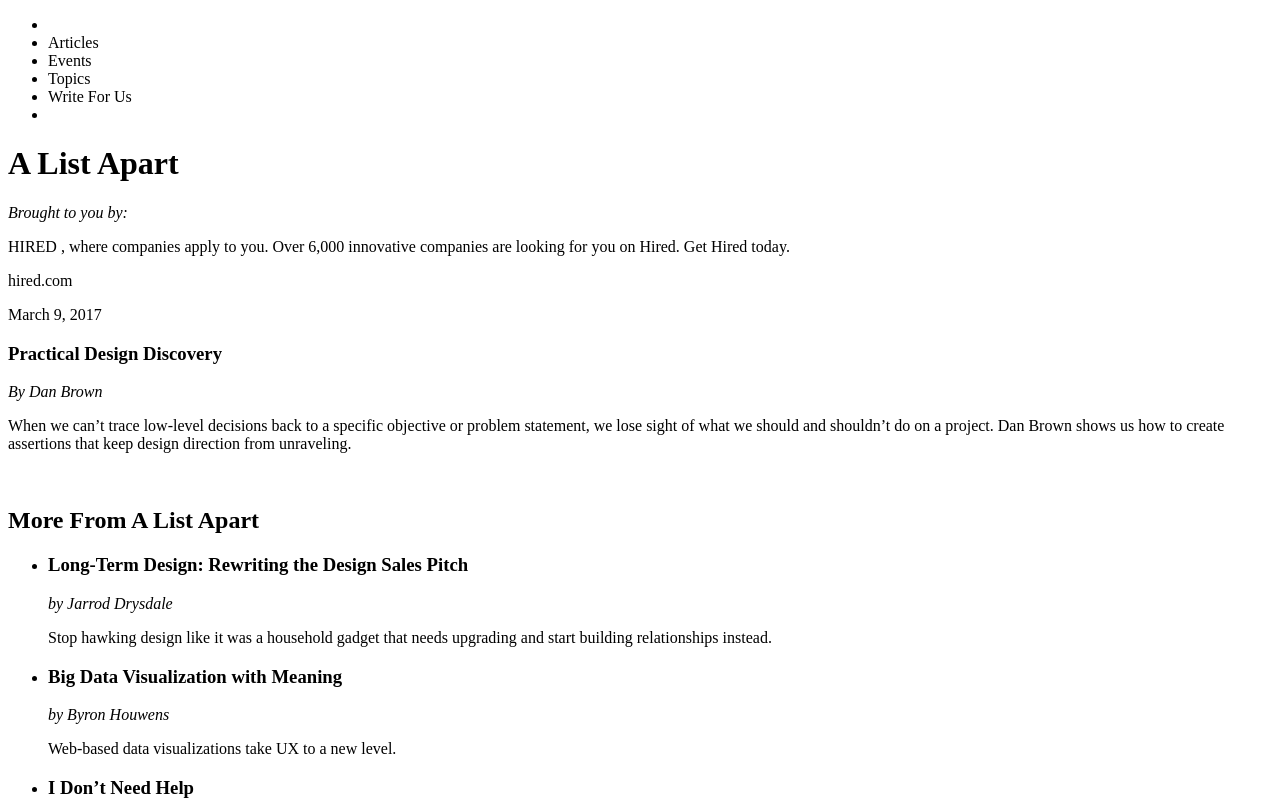
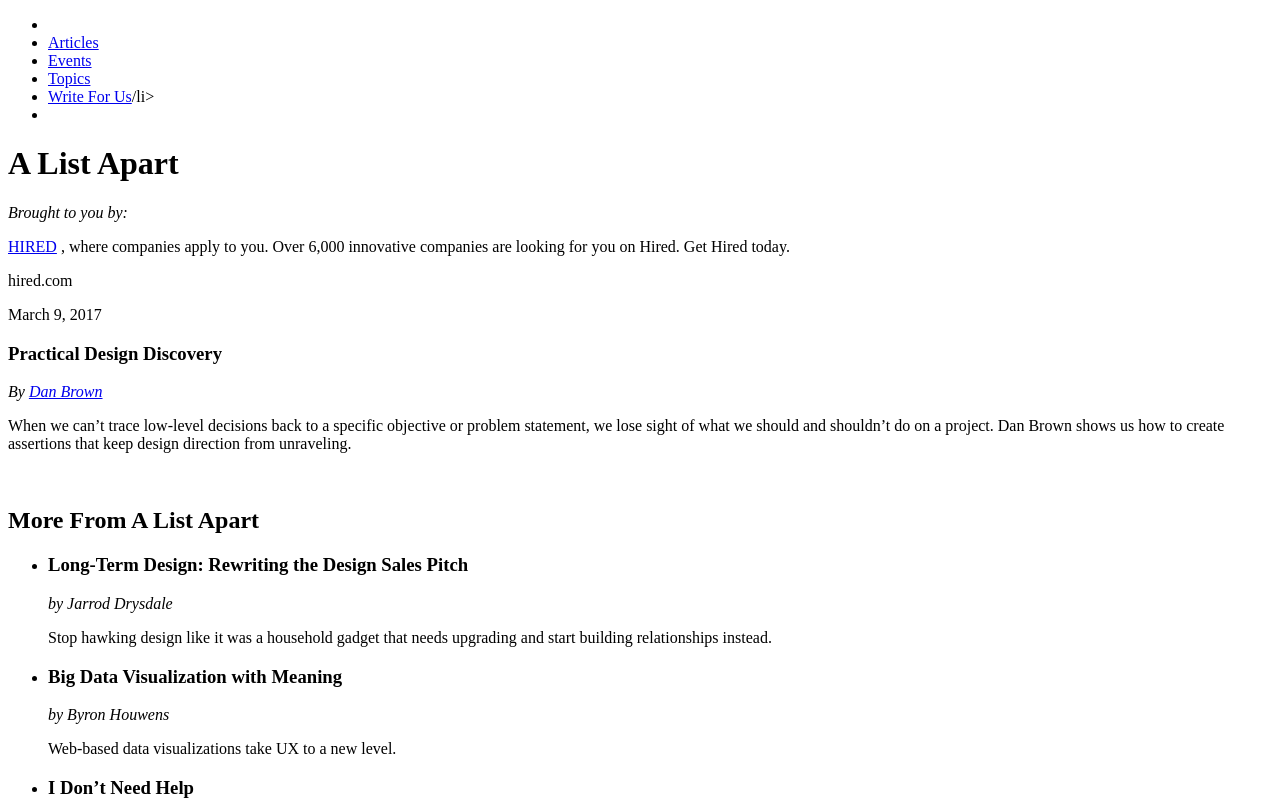
Before and after one commit to quantumduck/html-layout, a plain HTML site: page index.html in a window 1280 px wide. Shown: the top 802 px of the page. Drawn offline with Linux system fonts and the light colour scheme.

Commit message:
added links

```diff
--- a/index.html
+++ b/index.html
@@ -10,10 +10,10 @@
       <nav>
         <ul>
           <li><a href="https://alistapart.com"><img src="home_button" alt=""></a></li>
-          <li>Articles</li>
-          <li>Events</li>
-          <li>Topics</li>
-          <li>Write For Us</li>
+          <li><a href="https://alistapart.com/articles">Articles</a></li>
+          <li><a href="https://alistapart.com/events">Events</a></li>
+          <li><a href="https://alistapart.com/topics">Topics</a></li>
+          <li><a href="https://alistapart.com/contribute">Write For Us</a>/li>
           <li class="searchbar"></li>
         </ul>
       </nav>
@@ -25,7 +25,7 @@
     <aside class="floating ad">
       <p><em>Brought to you by:</em></p>
       <p>
-        HIRED , where companies apply to you. Over 6,000 innovative companies are looking for you on Hired. Get Hired today.
+        <a href="http://hired.com">HIRED</a> , where companies apply to you. Over 6,000 innovative companies are looking for you on Hired. Get Hired today.
       </p>
       <p><a hr="http://hired.com">hired.com</a></p>
     </aside>
@@ -35,7 +35,7 @@
         <time>March 9, 2017</time>
         <h3>Practical Design Discovery</h3>
         <address class="author">
-        By Dan Brown
+        By <a href="https://alistapart.com/author/dan-brown">Dan Brown</a>
         </address>
         <p>
           When we can’t trace low-level decisions back to a specific objective or problem statement, we lose sight of what we should and shouldn’t do on a project. Dan Brown shows us how to create assertions that keep design direction from unraveling.
```
